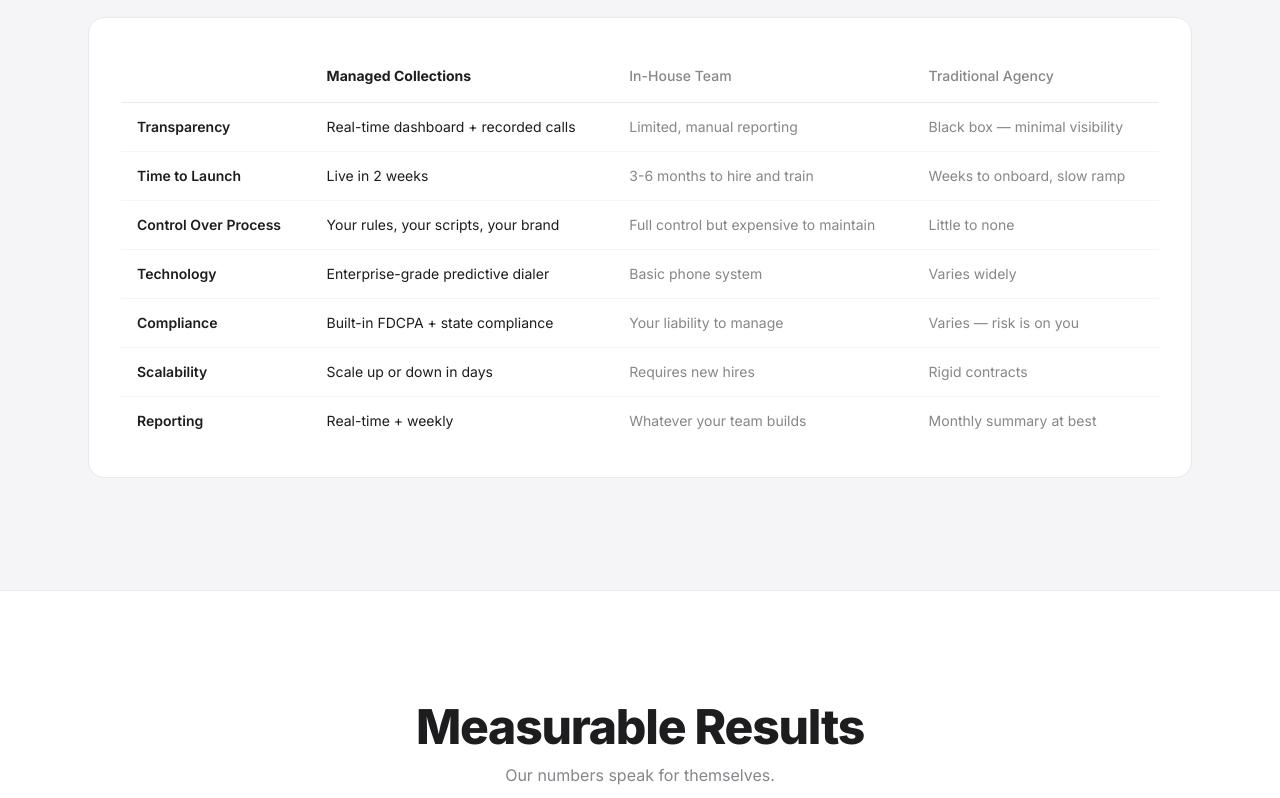
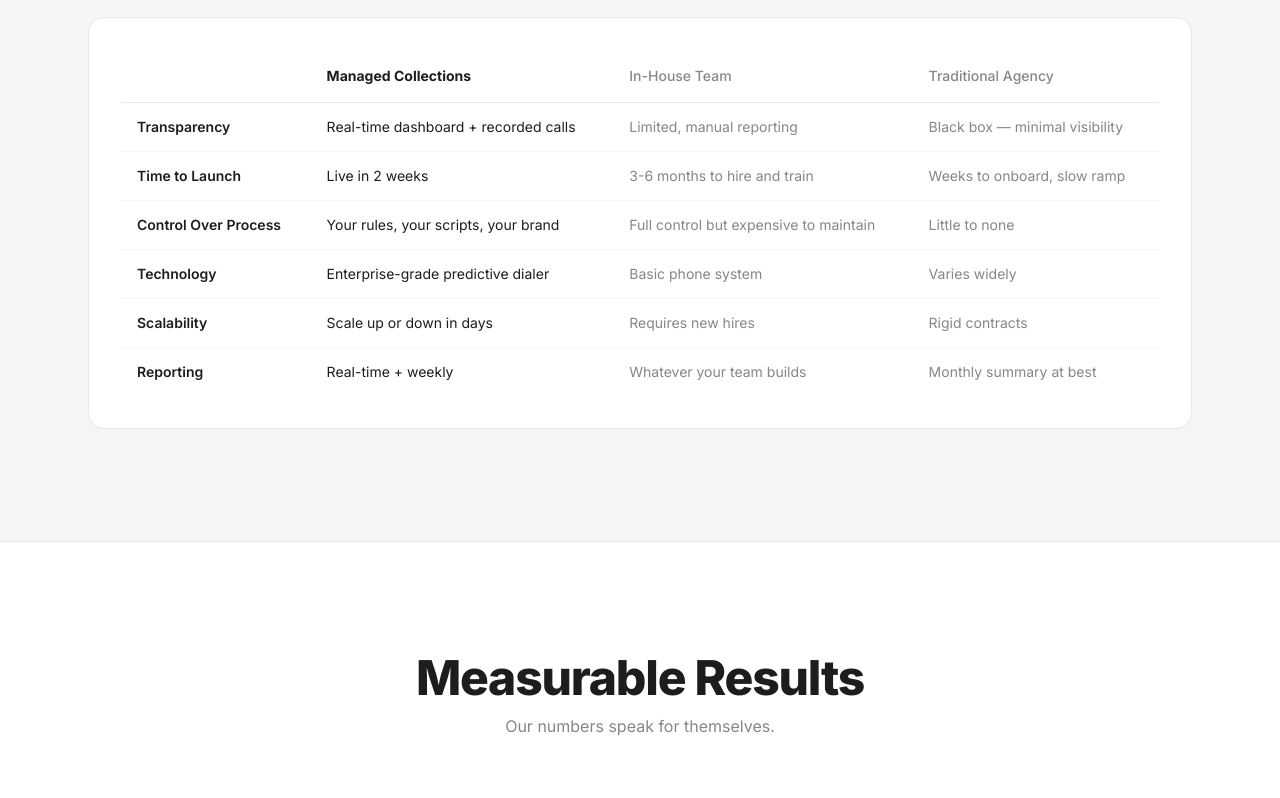
Before and after one commit to zurcxads/collections-site, a Next.js app: page / in a window 1280 px wide. Shown: the part 3997-4795 px from the top of the page. Built offline with nearby package versions, Linux system fonts and the light colour scheme.

Commit message:
Remove compliance row from comparison table

```diff
--- a/src/app/page.tsx
+++ b/src/app/page.tsx
@@ -289,7 +289,6 @@ export default function Home() {
                   ["Time to Launch", "Live in 2 weeks", "3-6 months to hire and train", "Weeks to onboard, slow ramp"],
                   ["Control Over Process", "Your rules, your scripts, your brand", "Full control but expensive to maintain", "Little to none"],
                   ["Technology", "Enterprise-grade predictive dialer", "Basic phone system", "Varies widely"],
-                  ["Compliance", "Built-in FDCPA + state compliance", "Your liability to manage", "Varies — risk is on you"],
                   ["Scalability", "Scale up or down in days", "Requires new hires", "Rigid contracts"],
                   ["Reporting", "Real-time + weekly", "Whatever your team builds", "Monthly summary at best"],
                 ].map(([label, us, inHouse, agency]) => (
```
